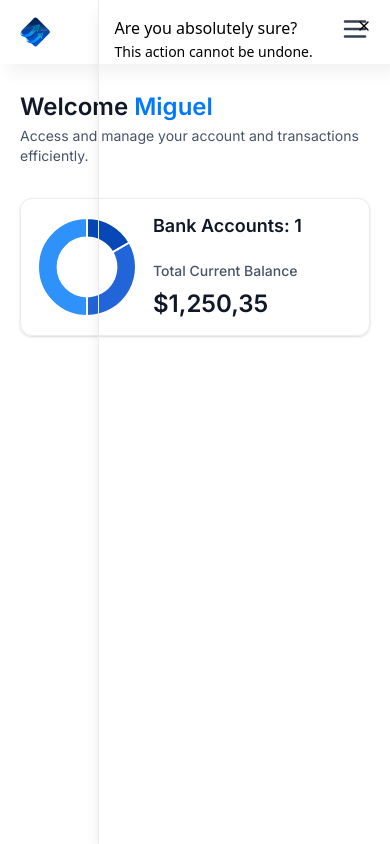
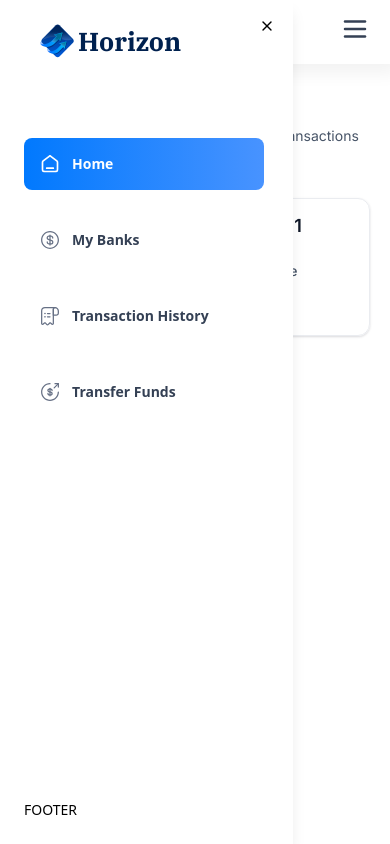
Before and after one commit to miguel-ardz/banking, a Next.js app: page / in a window 390 px wide. Both pictures are taken after a click on the button 355 px from the left and 29 px from the top of the page. Built offline with nearby package versions, Linux system fonts and the light colour scheme.

Commit message:
Implement additional features to Mobile Nav Page

```diff
--- a/components/MobileNav.tsx
+++ b/components/MobileNav.tsx
@@ -1,18 +1,24 @@
+"use client";
+
 import {
   Sheet,
   SheetClose,
   SheetContent,
   SheetDescription,
-  SheetFooter,
   SheetHeader,
   SheetTitle,
   SheetTrigger,
 } from "@/components/ui/sheet"
+import { sidebarLinks } from "@/constants"
+import { cn } from "@/lib/utils"
 import Image from "next/image"
+import Link from "next/link"
+import { usePathname } from "next/navigation"
 
-const MobileNav = ( {user}: MobileNavProps ) => {
+const MobileNav = ({ user }: MobileNavProps) => {
+  const pathname = usePathname();
   return (
-    <section className="w-fulll max-w-[264px]">
+    <section className="w-full max-w-[264px]">
       <Sheet>
         <SheetTrigger>
           <Image
@@ -23,13 +29,53 @@ const MobileNav = ( {user}: MobileNavProps ) => {
             className="cursor-pointer"
           />
         </SheetTrigger>
-        <SheetContent>
-          <SheetHeader>
-            <SheetTitle>Are you absolutely sure?</SheetTitle>
-              <SheetDescription>
-                This action cannot be undone.
-              </SheetDescription>
+        <SheetContent side="left" className="border-none bg-white p-6">
+          <SheetHeader className="hidden">
+            <SheetTitle className="sr-only">Navigation Menu</SheetTitle>
           </SheetHeader>
+          <Link href="/" className="cursor-pointer flex items-center gap-1 px-4">
+            <Image
+              src="/icons/logo.svg"
+              width={34}
+              height={34}
+              alt="Sidebar Logo"
+            />
+            <h1 className="text-26 font-ibm-plex-serif font-bold text-black-1">Horizon</h1>
+          </Link>
+          <div className="mobilenav-sheet">
+            <SheetClose asChild>
+              <nav className="flex h-full flex-col gap-6 pt-16 text-white">
+                {sidebarLinks.map((item) => {
+                  const isActive = pathname === item.route || pathname.startsWith(`${item.route}/`)
+
+                  return (
+                    <SheetClose asChild key={item.route}>
+                      <Link href={item.route} key={item.label} className={cn('mobilenav-sheet_close w-full', { 'bg-bank-gradient': isActive })}>
+                        <Image
+                          src={item.imgURL}
+                          alt={item.label}
+                          width={20}
+                          height={20}
+                          className={cn({
+                            'brightness-[3] invert-0': isActive
+                          })}
+                        />
+                        <p className={cn('text-16 font-semibold text-black-2', {
+                          'text-white': isActive
+                        })}>
+                          {item.label}
+                        </p>
+                      </Link>
+                    </SheetClose>
+                  )
+                })}
+
+                USER
+              </nav>
+            </SheetClose>
+
+            FOOTER
+          </div>
         </SheetContent>
       </Sheet>
     </section>
@@ -37,3 +83,12 @@ const MobileNav = ( {user}: MobileNavProps ) => {
 }
 
 export default MobileNav
+
+/*
+<Sheet>                    ← the whole drawer system
+  <SheetTrigger>           ← the hamburger icon you tap to open it
+  <SheetContent>           ← the actual drawer that slides in
+    <Link>                 ← the Horizon logo at the top
+    <nav>                  ← the list of nav links
+      {sidebarLinks.map}   ← loop through each link and render it
+*/
```
